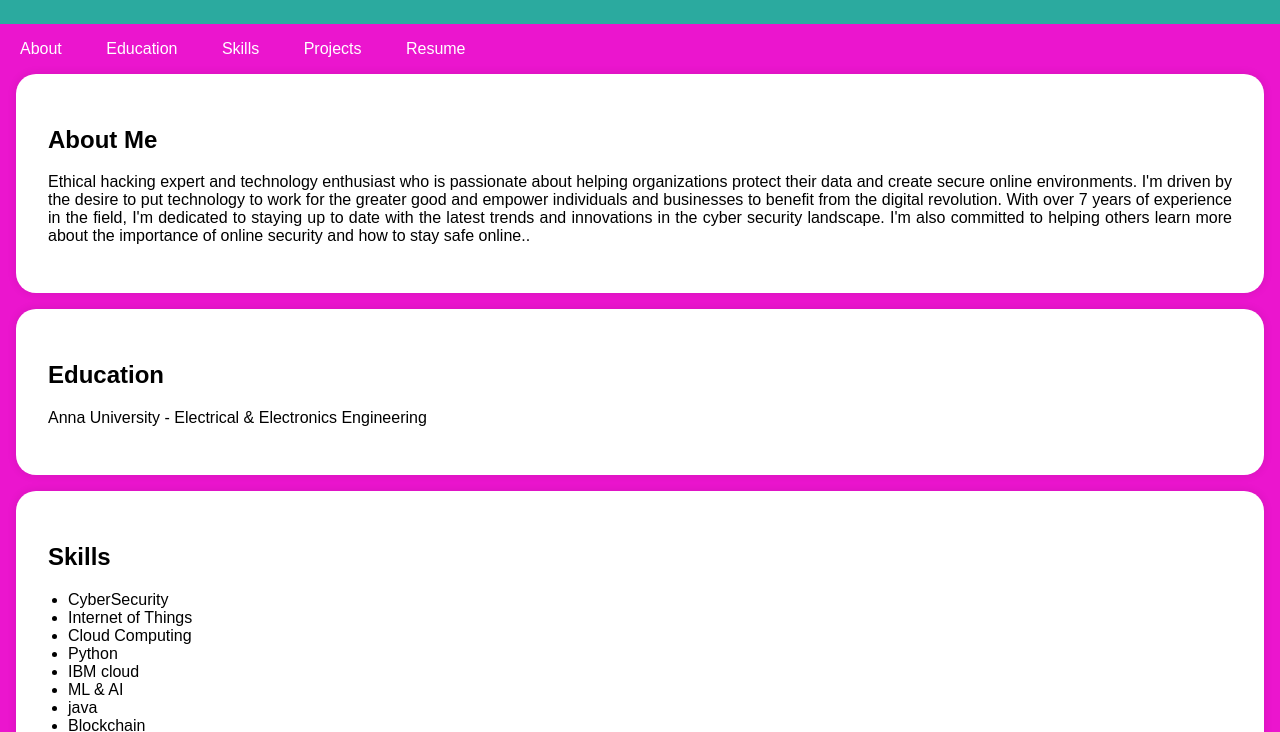
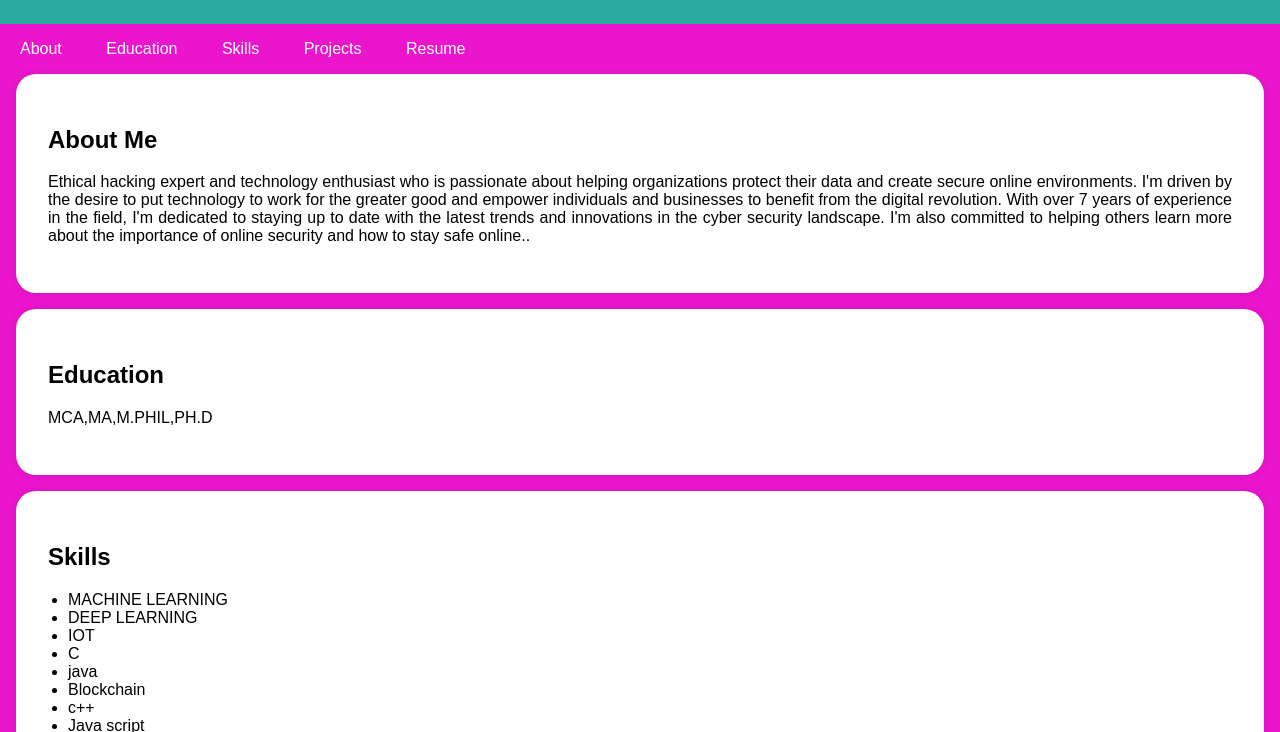
Before and after one commit to jagadeshkumar/jagadesh, a plain HTML site: page index.html in a window 1280 px wide. Shown: the part 209-941 px from the top of the page. Drawn offline with Linux system fonts and the light colour scheme.

Commit message:
main_file

```diff
--- a/index.html
+++ b/index.html
@@ -177,7 +177,7 @@ img {
     <section id="education">
         <div class="section-content">
             <h2>Education</h2>
-            <p>Anna University  - Electrical & Electronics Engineering</p>
+            <p> MCA,MA,M.PHIL,PH.D</p>
 
         </div>
     </section>
@@ -186,12 +186,10 @@ img {
         <div class="section-content">
             <h2>Skills</h2>
             <ul>
-                <li>CyberSecurity</li>
-                <li>Internet of Things</li>
-                <li>Cloud Computing</li>
-                <li>Python</li>
-                <li>IBM cloud</li>
-                <li>ML & AI</li>
+                <li>MACHINE  LEARNING </li>
+                <li>DEEP LEARNING </li>
+                <li>IOT </li>
+                <li>C</li>
                 <li>java</li>
                 <li>Blockchain</li>
                 <li>c++</li>
```
